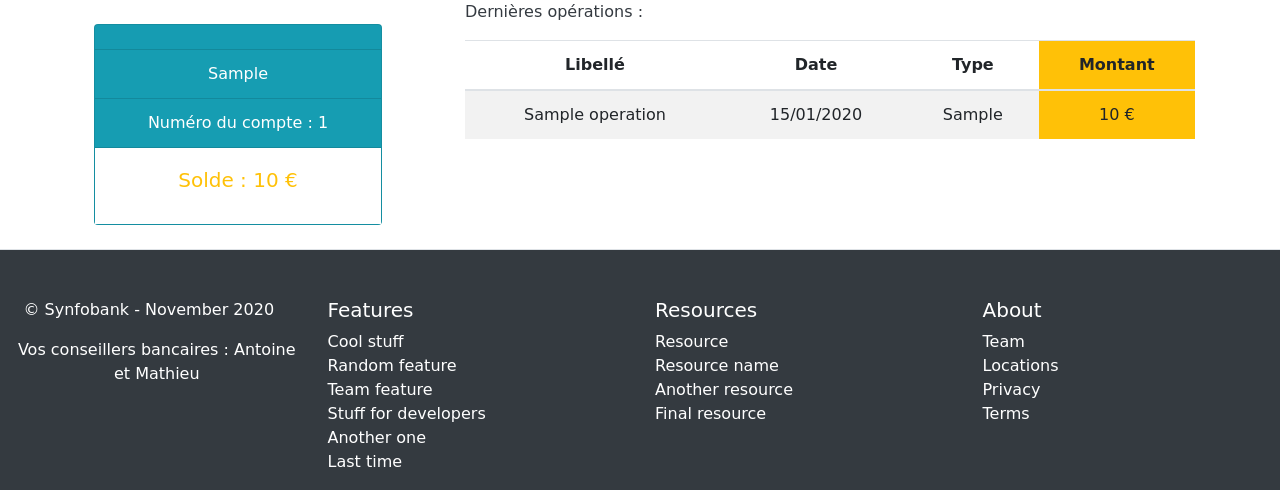
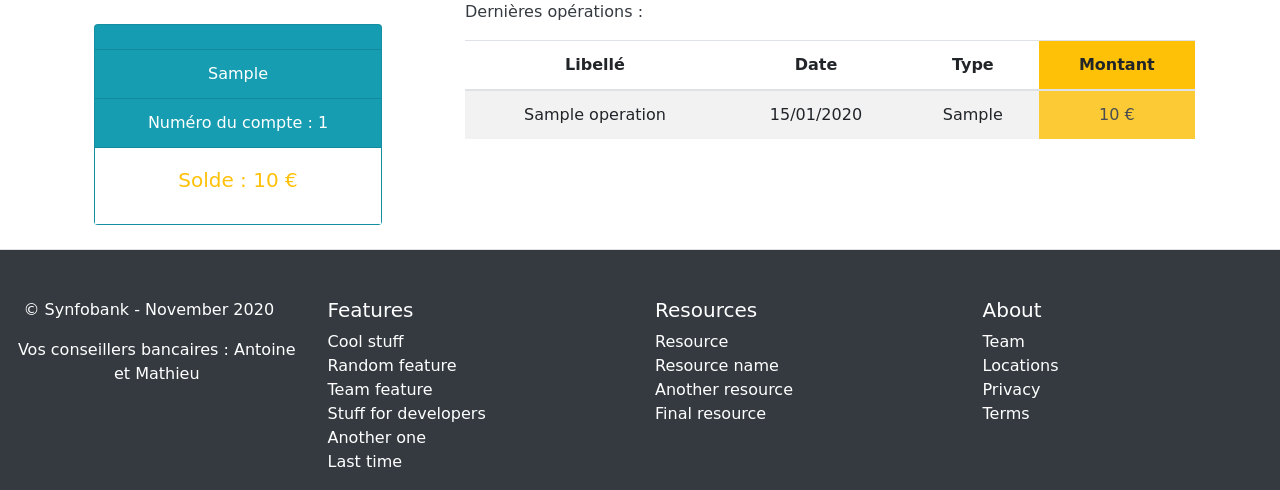
Before and after one commit to AntoineCheminPro/Synfobank, a Symfony app: template templates/account/index.html.twig in a window 1280 px wide. Shown: the part 310-800 px from the top of the page. Run offline with Twig, Linux system fonts and the light colour scheme; the template is opened without the code that fills it: most values are stand-ins (such as "Sample title", 1, 10 or a date in 2020); some libraries are stand-ins or nearby versions.

Commit message:
Change opacity in the account index

```diff
--- a/templates/account/index.html.twig
+++ b/templates/account/index.html.twig
@@ -31,11 +31,11 @@
           		<tbody class="text-center">
           		{% if account.operations is not empty %}
 					{% for operation in account.operations %}
-            			<tr">
+            			<tr>
                 			<td>{{operation.label}}</td>
 							<td>{{operation.registered|date("d/m/Y")}}</td>
                 			<td>{{operation.operationType}}</td>
-                			<td class="bg-warning">{{operation.amount}} €</td>
+                			<td class="bg-warning" style="opacity:0.8;">{{operation.amount}} €</td>
               			</tr>
             		{% endfor %}
 				{% endif %}
```
